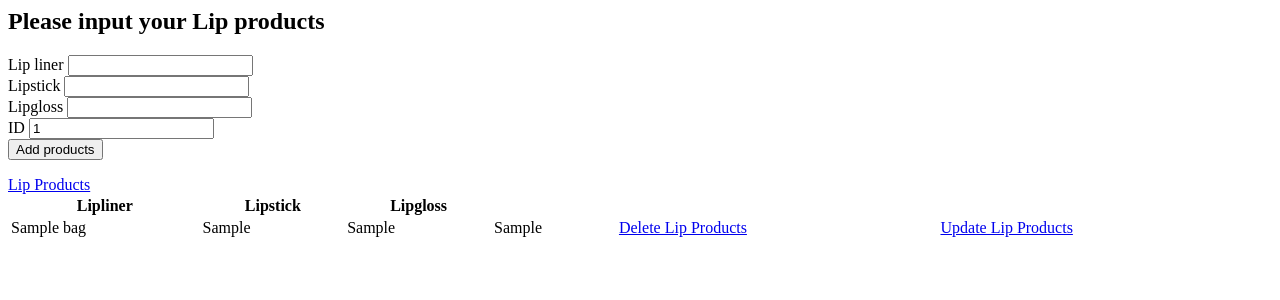
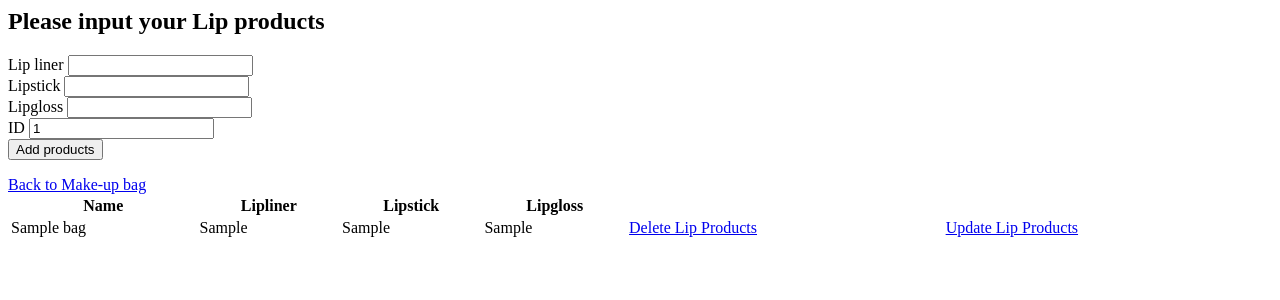
Before and after one commit to Faidarus/makeup-project, a Flask app: page /lips/1 in a window 1280 px wide. Shown: the top 300 px of the page. Run offline with Flask 2, Linux system fonts and the light colour scheme; tables that the repository leaves empty hold one stand-in row (Sample ...).

Commit message:
final touches to code before project

```diff
--- a/flask-crud/app.py
+++ b/flask-crud/app.py
@@ -50,14 +50,14 @@ def make_up_bag():
     if request.method=='POST':
         third_name = form.third_name.data
 
-        if len(third_name) == 0:
+        if len(third_name) == 0: #to check the len of the input so that if the len is less than 0 then it request data to be inputed
             error = "Please input name"
         else:
             new_owner = models.Make_up_bag(name=form.third_name.data)
             db.session.add(new_owner)
             db.session.commit()
             return redirect('/make_up_bag')
-    make_up_bag_owner = models.Make_up_bag.query.all()
+    make_up_bag_owner = models.Make_up_bag.query.all() # to read my make_bag input
     return render_template('make_up_bag.html',title="Make-up bag", form=form, make_up_bag_owner=make_up_bag_owner, message=error)
 
 
@@ -82,16 +82,10 @@ def face(make_up_bag_id):
             db.session.add(new_face_products)
             db.session.commit()
             return redirect('/make_up_bag')
-    face = models.Face.query.filter_by(make_up_bag_id=make_up_bag_id)
-    make_up_bag_owner=models.Make_up_bag.query.filter_by(id=make_up_bag_id).first()
+    face = models.Face.query.filter_by(make_up_bag_id=make_up_bag_id) #read my face input
+    make_up_bag_owner=models.Make_up_bag.query.filter_by(id=make_up_bag_id).first() #read and connect name to my face feature
     return render_template('face.html', title="Face Products", form=form, face=face, make_up_bag_owner=make_up_bag_owner, message=error)
 
-# @app.route('/facedelete/<int:face_id>')
-# def delete(face_id):
-#     delete_face_products=models.Face.query.filter_by(id=face_id).first()
-#     db.session.delete(delete_face_products)
-#     db.session.commit()
-#     return redirect ('/make_up_bag')
 
 @app.route('/eyes/<int:make_up_bag_id>', methods=['GET', 'POST'])
 def eyes(make_up_bag_id):
@@ -118,12 +112,6 @@ def eyes(make_up_bag_id):
     make_up_bag_owner=models.Make_up_bag.query.filter_by(id=make_up_bag_id).first()
     return render_template('eyes.html',title="Eye Products", form=form, eyes=eyes, make_up_bag_owner=make_up_bag_owner, message=error)
 
-# @app.route('/eyesdelete/<int:eyes_id>')
-# def delete(eyes_id):
-#     delete_eyes_products=models.Eyes.query.filter_by(id=eyes_id).first()
-#     db.session.delete(delete_eyes_products)
-#     db.session.commit()
-#     return redirect ('/make_up_bag')
 
 
 @app.route('/lips/<int:make_up_bag_id>', methods=['GET', 'POST'])
@@ -150,6 +138,7 @@ def lips(make_up_bag_id):
     make_up_bag_owner=models.Make_up_bag.query.filter_by(id=make_up_bag_id).first()
     return render_template('lips.html',title="Lip Products", form=form, lips=lips, make_up_bag_owner=make_up_bag_owner, message=error)
 
+# CRUD Delete and Update
 @app.route('/lipsdelete/<int:lips_id>')
 def delete(lips_id):
     delete_lip_products=models.Lips.query.filter_by(id=lips_id).first()
@@ -162,10 +151,9 @@ def update(lips_id):
     lips = models.Lips.query.filter_by(id=lips_id).first()
     error = ""
     form = Lipsform()
-    # form.make_up_bag_id.data = make_up_bag_id
 
     if request.method=='POST':
-        lips.lip_liner = form.lip_liner_product.data
+        lips.lip_liner = form.lip_liner_product.data #branding lips to attribute
         lips.lipstick = form.lipstick_product.data
         lips.lipgloss = form.lipgloss_product.data
         lips.make_up_bag_id = form.make_up_bag_id.data
--- a/flask-crud/templates/eyes.html
+++ b/flask-crud/templates/eyes.html
@@ -27,6 +27,7 @@
          <table style="width:100%">
             <thead>
             <tr>
+                <th>Name</th>
                 <th>Eye Concealer</th>
                 <th>Eyeshadow</th>
                 <th>Eyeliner</th>
@@ -43,7 +44,6 @@
                 <td>{{e.eye_liner}} </td>
                 <td>{{e.mascara}} </td>
                 <td>{{e.eye_brow_pencil}} </td>
-                <td><a href="/eyesdelete/{{e.id}}"type="button">Delete Eyes Products</a></td>
             </tr> {% endfor %}
         </tbody>
     </body>
--- a/flask-crud/templates/face.html
+++ b/flask-crud/templates/face.html
@@ -25,6 +25,7 @@
         <table style="width:100%">
             <thead>
             <tr>
+                <th>Name</th>
                 <th>Face Primer</th>
                 <th>Foundation</th>
                 <th>Bronzer</th>
@@ -39,7 +40,6 @@
                 <td>{{f.foundation}} </td>
                 <td>{{f.bronzer}} </td>
                 <td>{{f.blush}} </td>
-                <td><a href="/facedelete/{{f.id}}"type="button">Delete Face Products</a></td>
             </tr> {% endfor %}
         </tbody>
         </table>
--- a/flask-crud/templates/lips.html
+++ b/flask-crud/templates/lips.html
@@ -19,11 +19,12 @@
             {{ message }}
             </form>
         </div>
-        <a href="{{ url_for('make_up_bag') }}">Lip Products</a>
+        <a href="{{ url_for('make_up_bag') }}">Back to Make-up bag</a>
 
         <table style="width:100%">
             <thead>
             <tr>
+                <th>Name</th>
                 <th>Lipliner</th>
                 <th>Lipstick</th>
                 <th>Lipgloss</th>
```
Also changed, not shown: flask-crud/tests/test_app.py (+17 -17 lines).
